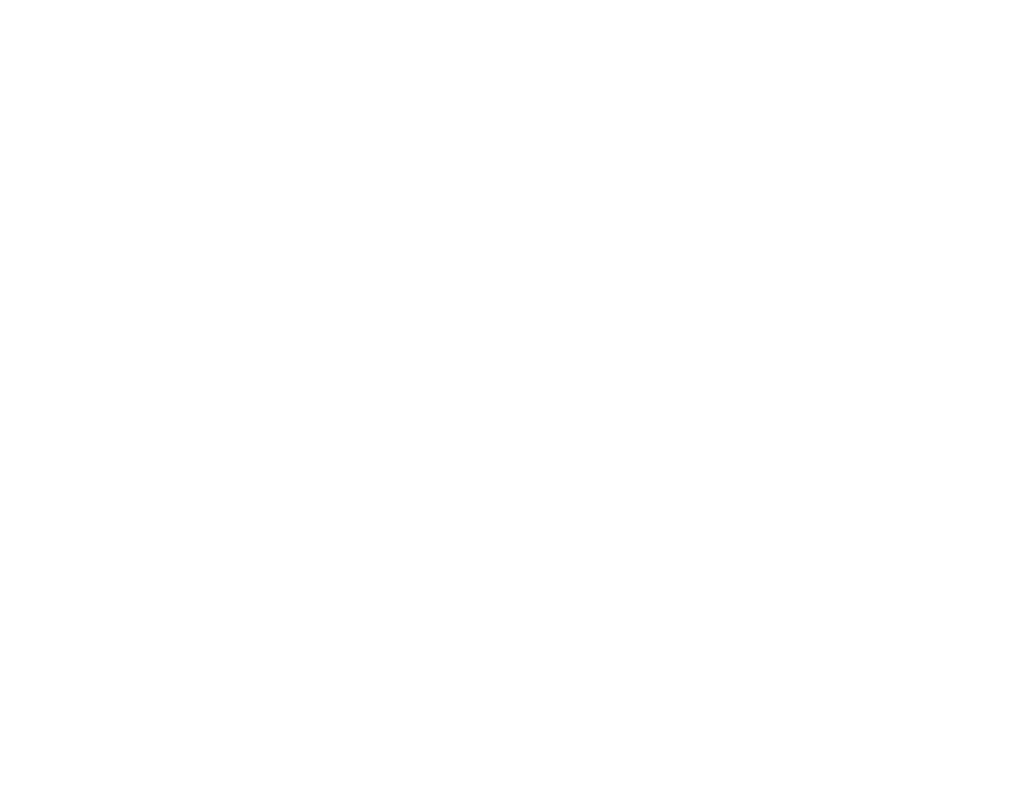
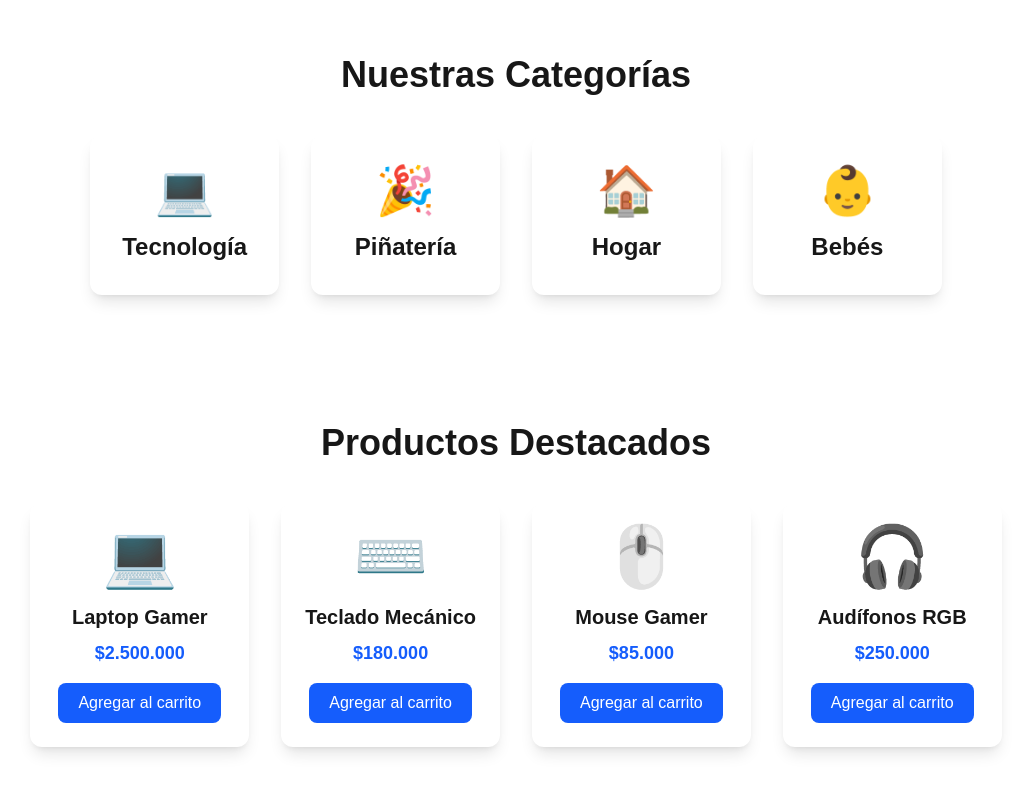
Before and after one commit to cgomezcardenas15-2/tienda-web, a Next.js app: page / in a window 1280 px wide. Shown: the part 873-1666 px from the top of the page, without its empty margins (124-1155 px from the left). Before the commit the page ends 864 px from the top, so only its background shows below. Built offline with nearby package versions, Linux system fonts and the light colour scheme.

Commit message:
Agrega Componentes de categorias y productos dinamicos

```diff
--- /dev/null
+++ b/app/components/Categories.tsx
@@ -0,0 +1,31 @@
+export default function Categories() {
+  return (
+    <section className="max-w-7xl mx-auto py-16 px-8">
+      <h2 className="text-4xl font-bold text-center mb-10">
+        Nuestras Categorías
+      </h2>
+
+      <div className="grid grid-cols-1 md:grid-cols-2 lg:grid-cols-4 gap-8">
+        <div className="bg-white shadow-lg rounded-xl p-8 text-center">
+          <div className="text-5xl mb-4">💻</div>
+          <h3 className="text-2xl font-semibold">Tecnología</h3>
+        </div>
+
+        <div className="bg-white shadow-lg rounded-xl p-8 text-center">
+          <div className="text-5xl mb-4">🎉</div>
+          <h3 className="text-2xl font-semibold">Piñatería</h3>
+        </div>
+
+        <div className="bg-white shadow-lg rounded-xl p-8 text-center">
+          <div className="text-5xl mb-4">🏠</div>
+          <h3 className="text-2xl font-semibold">Hogar</h3>
+        </div>
+
+        <div className="bg-white shadow-lg rounded-xl p-8 text-center">
+          <div className="text-5xl mb-4">👶</div>
+          <h3 className="text-2xl font-semibold">Bebés</h3>
+        </div>
+      </div>
+    </section>
+  );
+}
--- /dev/null
+++ b/app/components/Products.tsx
@@ -0,0 +1,55 @@
+export default function Products() {
+  const productos = [
+    {
+      icono: "💻",
+      nombre: "Laptop Gamer",
+      precio: "$2.500.000",
+    },
+    {
+      icono: "⌨️",
+      nombre: "Teclado Mecánico",
+      precio: "$180.000",
+    },
+    {
+      icono: "🖱️",
+      nombre: "Mouse Gamer",
+      precio: "$85.000",
+    },
+    {
+      icono: "🎧",
+      nombre: "Audífonos RGB",
+      precio: "$250.000",
+    },
+  ];
+
+  return (
+    <section className="max-w-7xl mx-auto py-16 px-8">
+      <h2 className="text-4xl font-bold text-center mb-10">
+        Productos Destacados
+      </h2>
+
+      <div className="grid grid-cols-1 md:grid-cols-2 lg:grid-cols-4 gap-8">
+        {productos.map((producto, index) => (
+          <div
+            key={index}
+            className="bg-white rounded-xl shadow-lg p-6 text-center hover:shadow-2xl hover:-translate-y-2 transition-all duration-300"
+          >
+            <div className="text-6xl mb-4">{producto.icono}</div>
+
+            <h3 className="text-xl font-bold">
+              {producto.nombre}
+            </h3>
+
+            <p className="text-blue-600 font-bold mt-2 text-lg">
+              {producto.precio}
+            </p>
+
+            <button className="mt-4 bg-blue-600 hover:bg-blue-700 text-white px-5 py-2 rounded-lg transition-all">
+              Agregar al carrito
+            </button>
+          </div>
+        ))}
+      </div>
+    </section>
+  );
+}
--- a/app/page.tsx
+++ b/app/page.tsx
@@ -1,5 +1,6 @@
 import Navbar from "./components/Navbar";
-
+import Categories from "./components/Categories";
+import Products from "./components/Products";
 export default function Home() {
   return (
     <>
@@ -18,6 +19,8 @@ export default function Home() {
           Comprar ahora
         </button>
       </main>
+      <Categories />
+      <Products />
     </>
   );
 }
```
